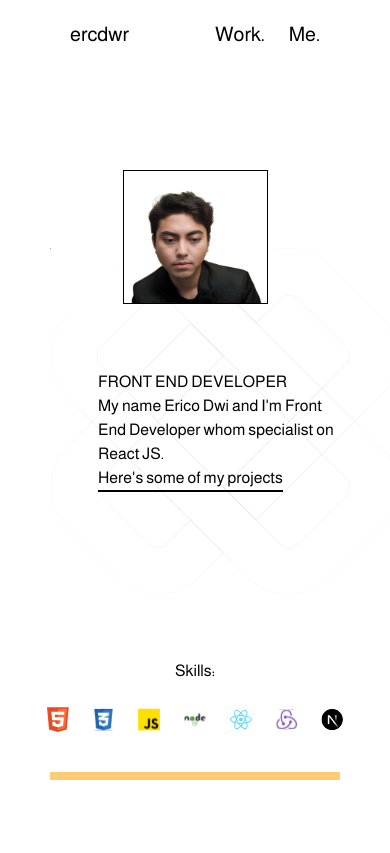
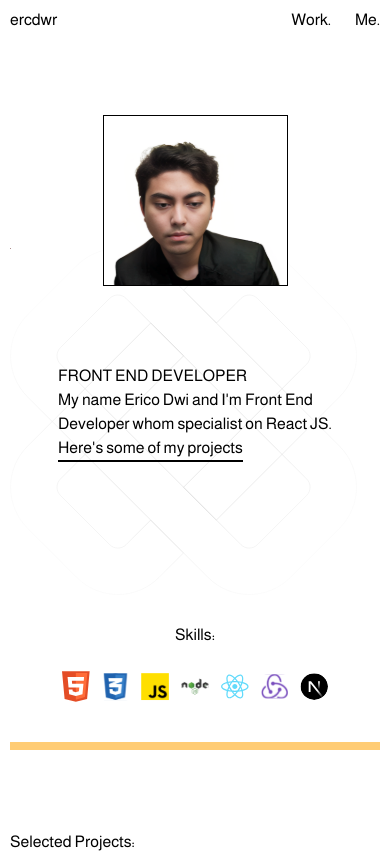
Before and after one commit to ericodwr/portfolio, a Next.js app: page / in a window 390 px wide. Shown: the top 853 px of the page. Built offline with nearby package versions, Linux system fonts and the light colour scheme.

Commit message:
fixing responsive

```diff
--- a/app/components/Footer.jsx
+++ b/app/components/Footer.jsx
@@ -3,7 +3,9 @@ import React from 'react';
 const Footer = () => {
   return (
     <footer className="mt-20 mb-1">
-      <h1 className="text-center">Designed & Developed ©ericodwr 2023</h1>
+      <h1 className="text-center text-xs sm:text-base">
+        Designed & Developed ©ericodwr 2023
+      </h1>
     </footer>
   );
 };
--- a/app/components/Hero.jsx
+++ b/app/components/Hero.jsx
@@ -8,10 +8,11 @@ const Hero = () => {
       <div className=" w-[100%] flex md:justify-normal justify-center">
         <div className="flex md:justify-normal justify-center">
           <Image
+            priority
             src={'/me.svg'}
             alt="me"
-            width={600}
-            height={600}
+            width={1000}
+            height={1000}
             className="border lg:w-[50%] md:w-[60%] w-[50%] border-black"
           />
         </div>
--- a/app/components/Navigation.jsx
+++ b/app/components/Navigation.jsx
@@ -12,11 +12,12 @@ const Navigation = () => {
 
   return (
     <>
+      {/* transition duration-1000 animate-shows */}
       <nav
-        className={`bg-inherit text-xl w-[100%] top-0 transition duration-1000 animate-shows z-10
+        className={`bg-inherit lg:text-2xl md:text-xl w-[100%]
         `}
       >
-        <ul className=" flex justify-between p-5">
+        <ul className=" flex justify-between sm:p-5 pt-2">
           <div>
             <Link href={'/'}>
               <li>ercdwr</li>
--- a/app/components/Tech.jsx
+++ b/app/components/Tech.jsx
@@ -16,9 +16,9 @@ const Tech = () => {
               key={icon}
               src={`/techs/${icon}.svg`}
               alt={icon}
-              height={600}
-              width={600}
-              className="md:w-[40%] w-[50%] mx-3 md:mx-8"
+              height={1000}
+              width={1000}
+              className="md:w-[40%] w-[50%] sm:mx-3 md:mx-8 mx-1.5"
             />
           ))}
         </div>
--- a/app/layout.js
+++ b/app/layout.js
@@ -21,7 +21,7 @@ export default function RootLayout({ children }) {
   return (
     <html lang="en" className="scroll-smooth">
       <body
-        className={`lg:mx-[100px] md:mx-[50px] mx-[50px] ${almarai.className}`}
+        className={`lg:mx-[100px] md:mx-[50px] mx-[10px] sm:mx-[20px] ${almarai.className}`}
       >
         <div className="fixed w-[89%] h-[100%] -z-10 flex justify-center items-center">
           <div className="w-[100%] lg:w-[50%]">
```
